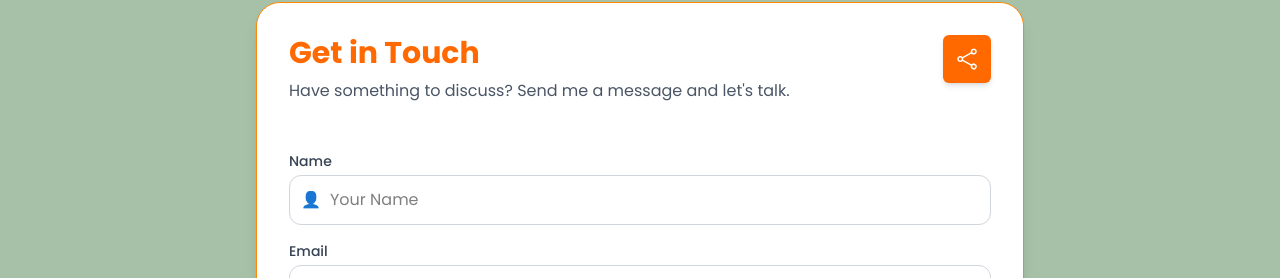
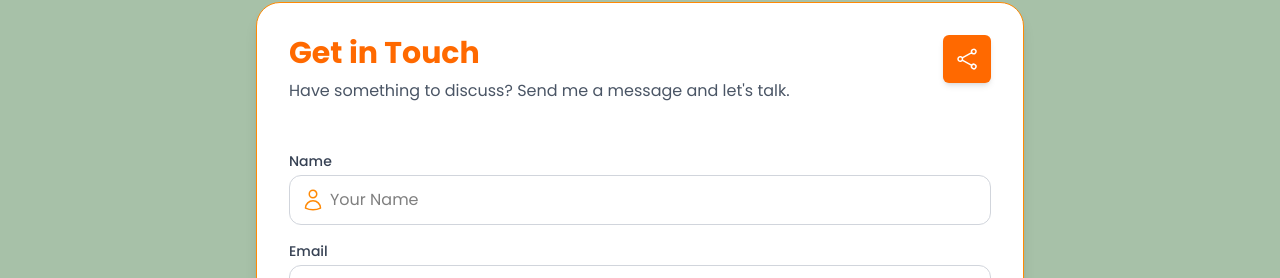
Before and after one commit to jasna18/vue-portfolio-new, a Vue app in the folder portfolio-new/: page / in a window 1280 px wide. Shown: the part 2582-2860 px from the top of the page. Built offline with nearby package versions, Linux system fonts and the light colour scheme.

Commit message:
finished conatct form

```diff
--- a/portfolio-new/src/components/Page/Contact.vue
+++ b/portfolio-new/src/components/Page/Contact.vue
@@ -40,7 +40,10 @@
     </label>
     <div class="relative">
       <span class="absolute inset-y-0 left-3 flex items-center text-orange-400">
-        👤
+        <svg xmlns="http://www.w3.org/2000/svg" fill="none" viewBox="0 0 24 24" stroke-width="1.5" stroke="currentColor" class="size-6">
+         <path stroke-linecap="round" stroke-linejoin="round" d="M15.75 6a3.75 3.75 0 1 1-7.5 0 3.75 3.75 0 0 1 7.5 0ZM4.501 20.118a7.5 7.5 0 0 1 14.998 0A17.933 17.933 0 0 1 12 21.75c-2.676 0-5.216-.584-7.499-1.632Z" />
+</svg>
+
       </span>
       <input
         type="text"
```
